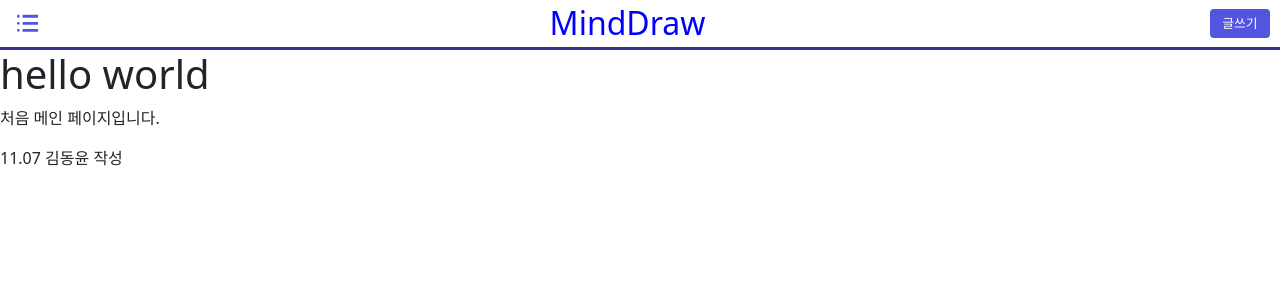
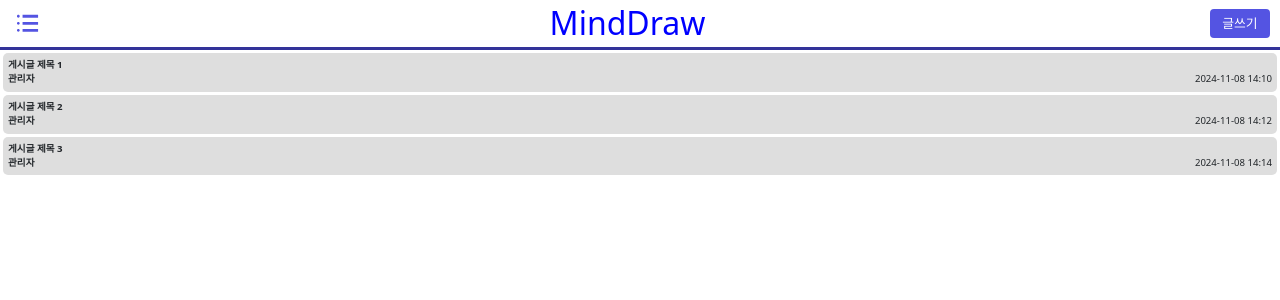
Before and after one commit to Hoto-Mocha/TeamProject-DrawMind, a React (Vite) app in the folder drawmind-client/: page / in a window 1280 px wide. Shown: the top 300 px of the page. Built offline with nearby package versions, Linux system fonts and the light colour scheme.

Commit message:
메인 페이지 디자인 중간 업로드

```diff
--- /dev/null
+++ b/drawmind-client/src/App.css
@@ -0,0 +1,32 @@
+.postListItem {
+    height: 20%;
+    display: flex;
+    align-items: end;
+    justify-content: space-between;
+    margin: 3px;
+    background-color: #dedede;
+    border-radius: 5px;
+    padding: 5px;
+}
+
+.postListItem p {
+    text-align: start;
+    font-size: 0.6rem;
+    margin: 0;
+}
+
+.postListItem .infoSection p {
+    font-weight: bold;
+}
+
+.postListItem .infoSection {
+    display: flex;
+    flex-direction: column;
+    justify-content: end;
+}
+
+.writeDate {
+    height: 100%;
+    display: flex;
+    align-items: end;
+}
--- a/drawmind-client/src/App.jsx
+++ b/drawmind-client/src/App.jsx
@@ -1,11 +1,31 @@
+import "./App.css"
+
 export default function App() {
+
+  const data = [
+    { "postSeq": 1, "postTitle": "게시글 제목 1", "writer": "관리자", "regDate": "2024-11-08 14:10" },
+    { "postSeq": 2, "postTitle": "게시글 제목 2", "writer": "관리자", "regDate": "2024-11-08 14:12" },
+    { "postSeq": 3, "postTitle": "게시글 제목 3", "writer": "관리자", "regDate": "2024-11-08 14:14" }
+  ]
+
+  function postItem(item) {
+    return (
+      <>
+        <div className="infoSection">
+          <p>{item.postTitle}</p>
+          <p>{item.writer}</p>
+        </div>
+        <p>{item.regDate}</p>
+      </>
+    )
+  }
 
   return (
     <>
       <div>
-        <h1>hello world</h1>
-        <p>처음 메인 페이지입니다.</p>
-        <span>11.07 김동윤 작성</span>
+        {data.map((item, index) => {
+          return (<div className="postListItem" key={index}>{postItem(item)}</div>)
+        })}
       </div>
     </>
   )
```
